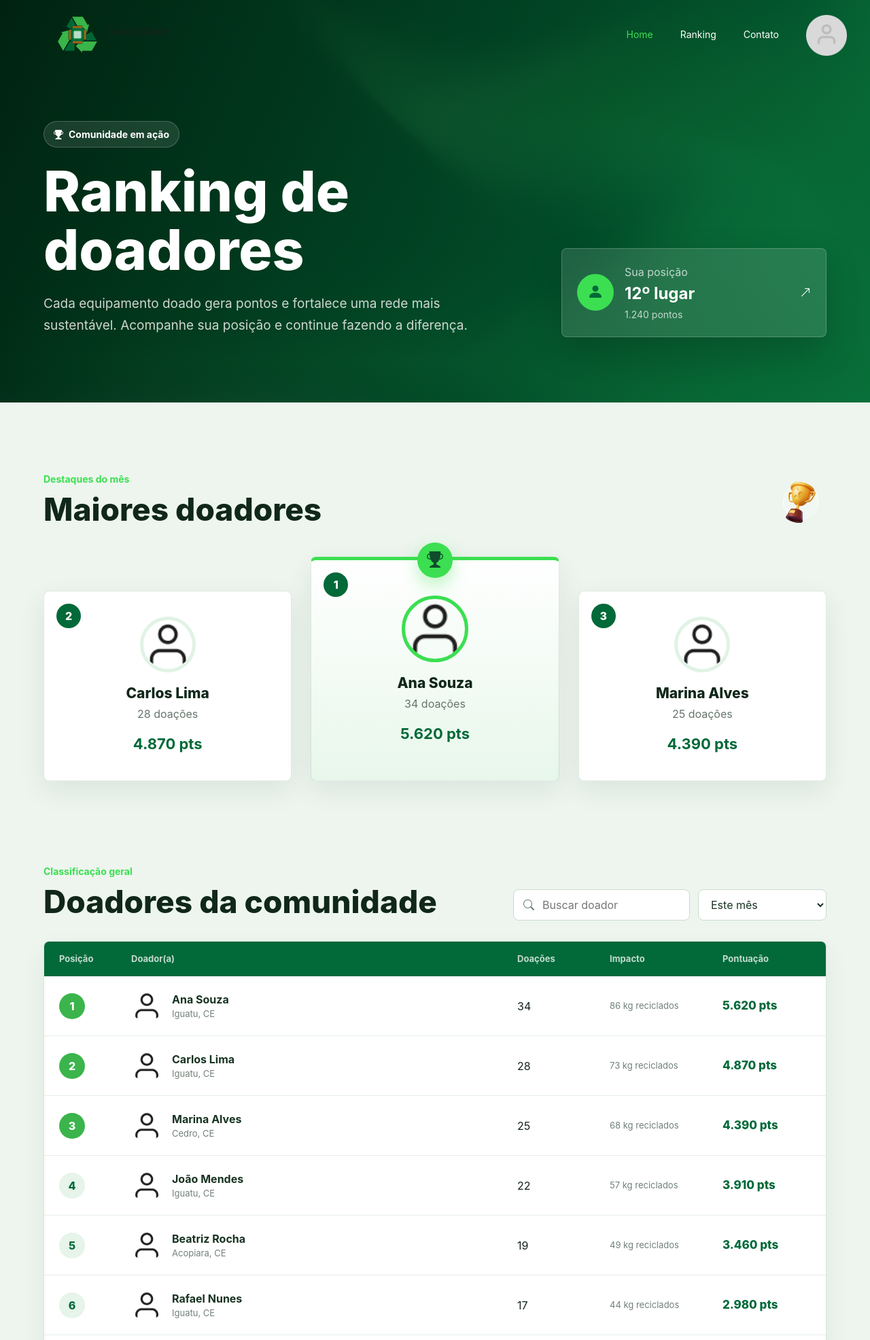
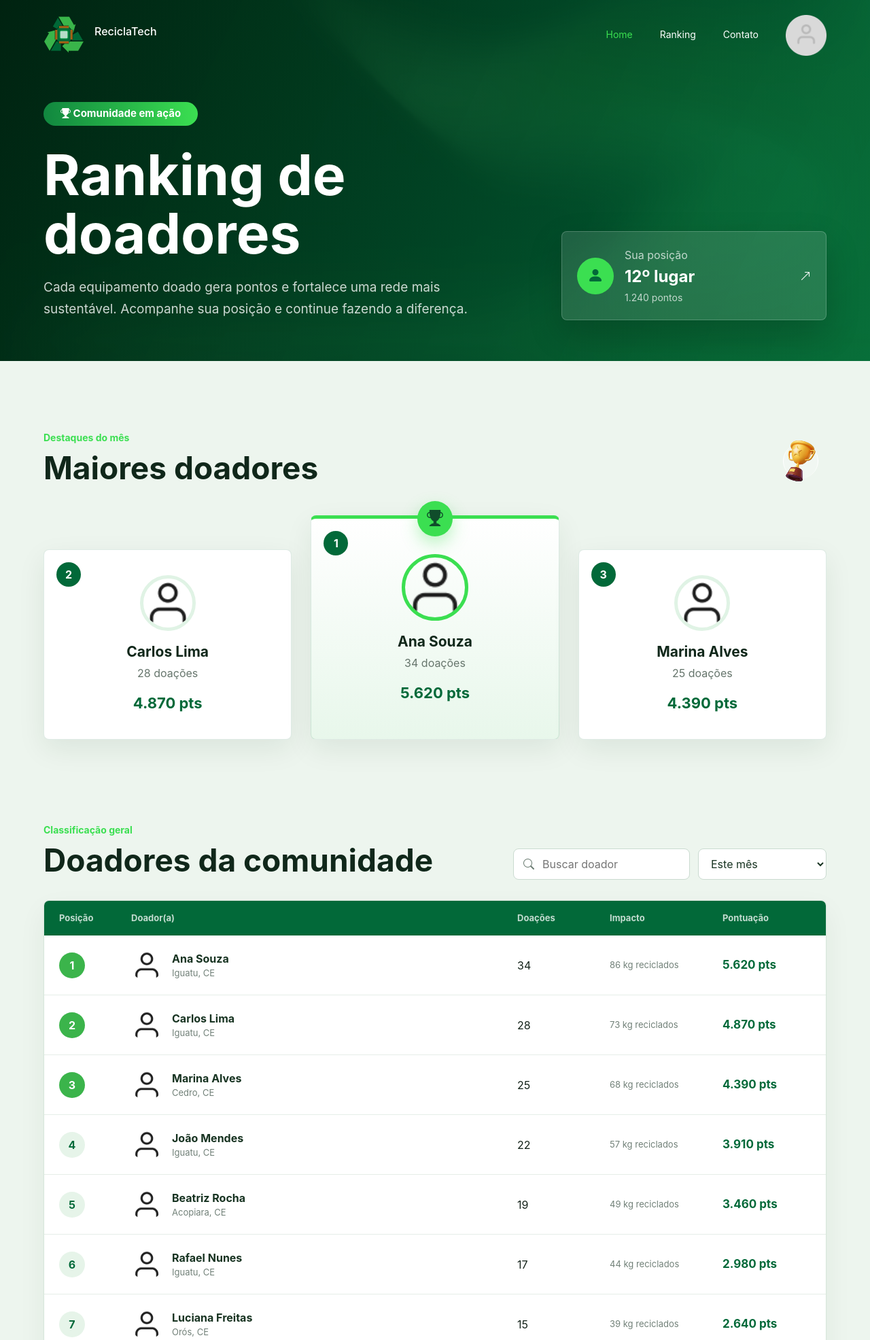
Before and after one commit to Lorrany09/reciclaTech_FrontEnd, a PHP site: page /views/ranking.php in a window 1280 px wide. Shown: the top 1971 px of the page at 68% size. Run offline with PHP 8.4, Linux system fonts and the light colour scheme; a user stored in the database is signed in.

Commit message:
ja nao sei mais de nada

```diff
--- a/css/carrossel.css
+++ b/css/carrossel.css
@@ -22,11 +22,9 @@
 }
 .titulo-doacoes a{
     text-decoration: none;
-    color: black;
+    color: white;
 }
-.titulo-doacoes h1{
-    color: black;
-}
+
 .fundo-cards{
     display: flex;
     align-items: center;
--- a/css/style.css
+++ b/css/style.css
@@ -40,22 +40,27 @@ body {
     color: rgb(255, 255, 255);
 }
 
-.area-fundo{
-    background-image: url("../img/bg-img.png");
-    background-size: 100% 75%;
-    background-position: top;
-    background-repeat: no-repeat;
-    padding: 0 100px 60px 100px;
-}
-
-header{
+header {
     display: flex;
     align-items: center;
     justify-content: space-between;
-    padding: 20px;
+    padding: 20px clamp(16px, 5vw, 100px);
+    margin-bottom: 50px;
     flex-wrap: wrap;
-    position: relative;
-    margin-bottom: 50px;
+    position: absolute;
+    top: 0;
+    left: 0;
+    width: 100%;
+    z-index: 2000;
+}
+
+/* Atualizado: Removemos o padding lateral que antes interferia no header */
+.area-fundo {
+    background-image: url("../img/bg-img.png");
+    background-size: cover;
+    background-position: top;
+    background-repeat: no-repeat;
+    padding: 180px clamp(16px, 5vw, 100px) 60px;
 }
 
 .logo img{
@@ -69,13 +74,11 @@ header{
     gap: 40px;
     flex-wrap: wrap;
     position: relative;
-    left: 200px;
 }
 
 .perfil-menu{
     position: relative;
     cursor: pointer;
-    padding-right: 150px;
 }
 
 .profile-icon{
@@ -90,12 +93,13 @@ header{
     left: 30px;
     transform: translateX(-50%);
     width: 140px;
-    background: linear-gradient(140deg, transparent, var(--verdeMusgo));
     border-top: 5px solid var(--malachite);
     border-radius: 0 0 12px 12px;
     display: none;
     padding: 5px;
     box-shadow: 0 10px 20px var(--shadow);
+    backdrop-filter: blur(12px);
+    z-index: 2400;
 }
 
 .dropdown a, .dropdown p{
@@ -156,6 +160,7 @@ header{
 
 .logo h1{
     font-size: 16px;
+    color: white
 }
 
 nav{
@@ -229,7 +234,7 @@ main{
 
 .texto h2{
     font-size: clamp(40px, 7vw, 90px);
-    font-weight: bolder;
+    font-weight: bold;
     line-height: 1.1;
     margin-bottom: 30px;
 }
--- a/views/css/perfil.css
+++ b/views/css/perfil.css
@@ -4,7 +4,6 @@
 }
 
 .perfil-topo {
-    padding: 0 clamp(16px, 5vw, 100px) clamp(42px, 6vw, 72px);
     background:
         linear-gradient(115deg, rgba(0, 35, 16, 0.97), rgba(2, 105, 57, 0.91)),
         url("../img/bg-img.png") center / cover;
@@ -25,6 +24,7 @@
     grid-template-columns: auto minmax(0, 1fr) auto;
     align-items: center;
     gap: clamp(18px, 3vw, 32px);
+    padding-bottom: clamp(18px, 3vw, 32px);
     max-width: 1240px;
     margin: 0 auto;
 }
--- a/views/css/ranking.css
+++ b/views/css/ranking.css
@@ -6,7 +6,7 @@
 .ranking-topo {
     position: relative;
     overflow: visible;
-    padding: 0 clamp(16px, 5vw, 100px) clamp(56px, 8vw, 96px);
+    padding: 180px clamp(16px, 5vw, 100px) 60px;
     background:
         linear-gradient(115deg, rgba(0, 35, 16, 0.96), rgba(2, 105, 57, 0.9)),
         url("../img/bg-img.png") center / cover;
@@ -36,16 +36,19 @@
     gap: 8px;
     color: var(--malachite);
     font-size: 14px;
-    font-weight: 700;
+    font-weight: bold;
 }
 
 .ranking-etiqueta {
-    padding: 8px 14px;
-    margin-bottom: 22px;
+    background: var(--gradienteVerde);
+    display: inline-block;
+    font-size: 15px;
     color: white;
-    border: 1px solid rgba(255, 255, 255, 0.2);
-    border-radius: 999px;
-    background: rgba(255, 255, 255, 0.1);
+    padding: 6px 25px;
+    border-radius: 40px;
+    text-decoration: none;
+    position: relative;
+    bottom: 30px;
 }
 
 .ranking-hero h2 {
@@ -53,7 +56,7 @@
     margin-bottom: 20px;
     color: white;
     font-size: clamp(44px, 7vw, 82px);
-    font-weight: 800;
+    font-weight: bold;
     line-height: 1.05;
 }
 
@@ -126,7 +129,7 @@
     margin: 6px 0 0;
     color: #10271a;
     font-size: clamp(30px, 4vw, 46px);
-    font-weight: 800;
+    font-weight: bold;
 }
 
 .secao-cabecalho > img {
@@ -174,7 +177,7 @@
     color: white;
     border-radius: 50%;
     background: var(--darkEmerald);
-    font-weight: 800;
+    font-weight: bold;
 }
 
 .podio-coroa {
@@ -210,7 +213,7 @@
     margin: 0 0 6px;
     color: #10271a;
     font-size: 21px;
-    font-weight: 800;
+    font-weight: bold;
 }
 
 .podio-card p {
@@ -293,7 +296,7 @@
     color: rgba(255, 255, 255, 0.76);
     background: var(--darkEmerald);
     font-size: 13px;
-    font-weight: 700;
+    font-weight: bold;
 }
 
 .ranking-linha {
@@ -319,7 +322,7 @@
     color: var(--darkEmerald);
     border-radius: 50%;
     background: #e6f4e9;
-    font-weight: 800;
+    font-weight: bold;
 }
 
 .ranking-linha:nth-child(-n + 3) .ranking-numero {
@@ -363,7 +366,7 @@
 .ranking-pontos {
     color: var(--darkEmerald);
     font-size: 17px;
-    font-weight: 800;
+    font-weight: bold;
 }
 
 .ranking-contagem {
--- a/views/donation_list.php
+++ b/views/donation_list.php
@@ -13,8 +13,9 @@
     <link rel="stylesheet" href="../css/donation-list.css">
 </head>
 <body>
-    <?php require 'templates/header.php'; ?>
-
+    <div class="header-container">
+        <?php require 'templates/header.php'; ?>
+    </div>
     <div id="search-container">
         <h2>Procure por dispositivos</h2>
 
--- a/views/index.php
+++ b/views/index.php
@@ -15,8 +15,8 @@
 </head>
 
 <body>
+    <?php require 'templates/header.php'; ?>
     <section class="area-fundo">
-        <?php require 'templates/header.php'; ?>
         <main>
             <section class="txt-img">
                 <div class="texto">
@@ -223,13 +223,13 @@
     <section class="sobre">
         <h1 class="fw-bold">Mais sobre o descarte eletrônico</h1>
         <div class="carrossel-wrapper">
-            <button id="btn-voltar-sobre" class="carrossel-seta">&lt;</button>
+            <button id="btn-voltar-sobre" class="carrossel-seta">←</button>
             <div class="carrossel-container">
                 <div class="carrossel-track" id="trilho-sobre">
                 </div>
             </div>
 
-            <button id="btn-avancar-sobre" class="carrossel-seta">&gt;</button>
+            <button id="btn-avancar-sobre" class="carrossel-seta">→</button>
         </div>
     </section>
     </main>
--- a/views/ranking.php
+++ b/views/ranking.php
@@ -13,10 +13,10 @@
 </head>
 
 <body class="ranking-page">
+
+    <?php require 'templates/header.php'; ?>
+
     <section class="ranking-topo">
-
-        <?php require 'templates/header.php'; ?>
-
         <div class="ranking-hero">
             <div class="ranking-hero-texto">
                 <span class="ranking-etiqueta"><i class="bi bi-trophy-fill"></i> Comunidade em ação</span>
```
Also changed, not shown: css/donation-list.css (+24 -2 lines), views/css/style.css (+18 -14 lines).
